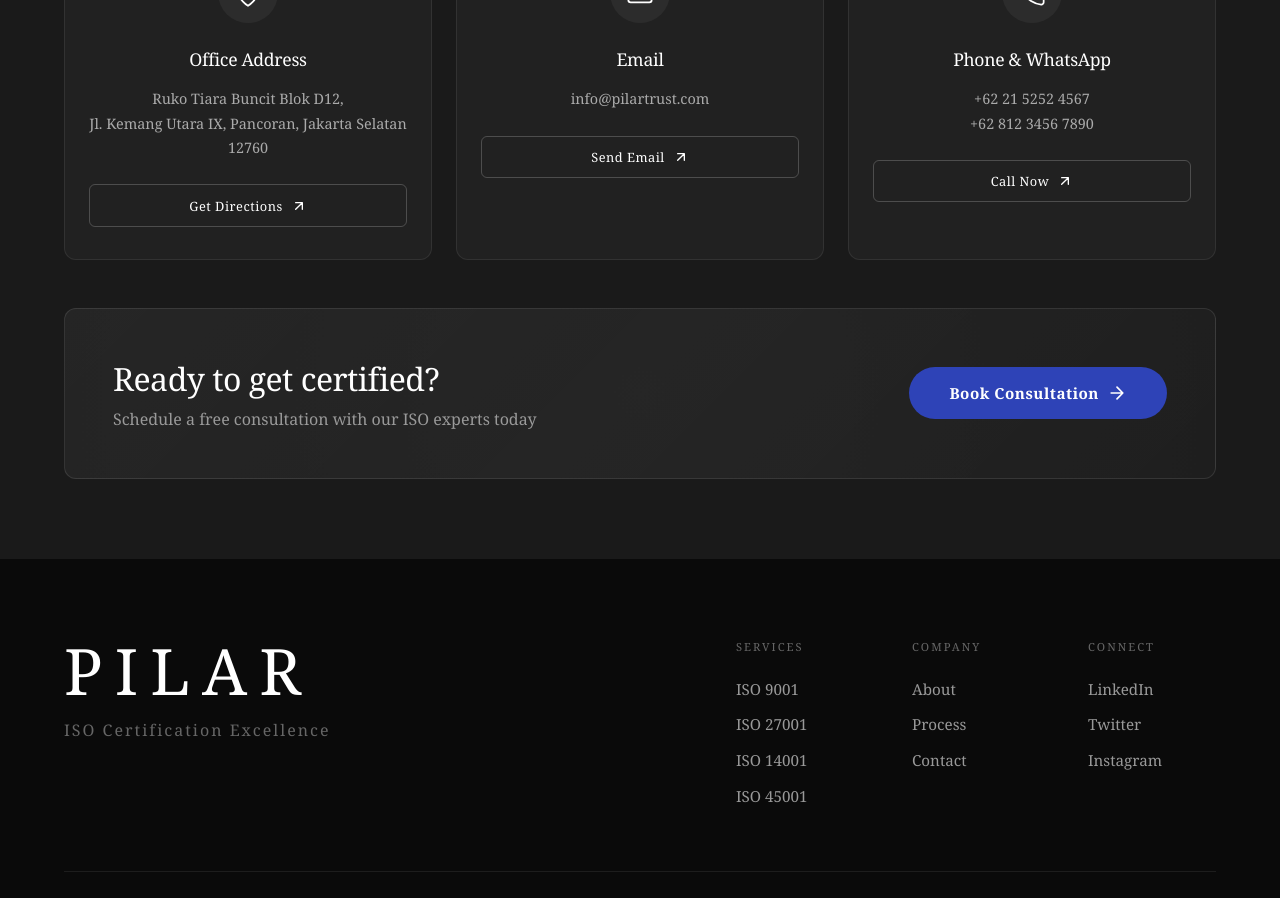
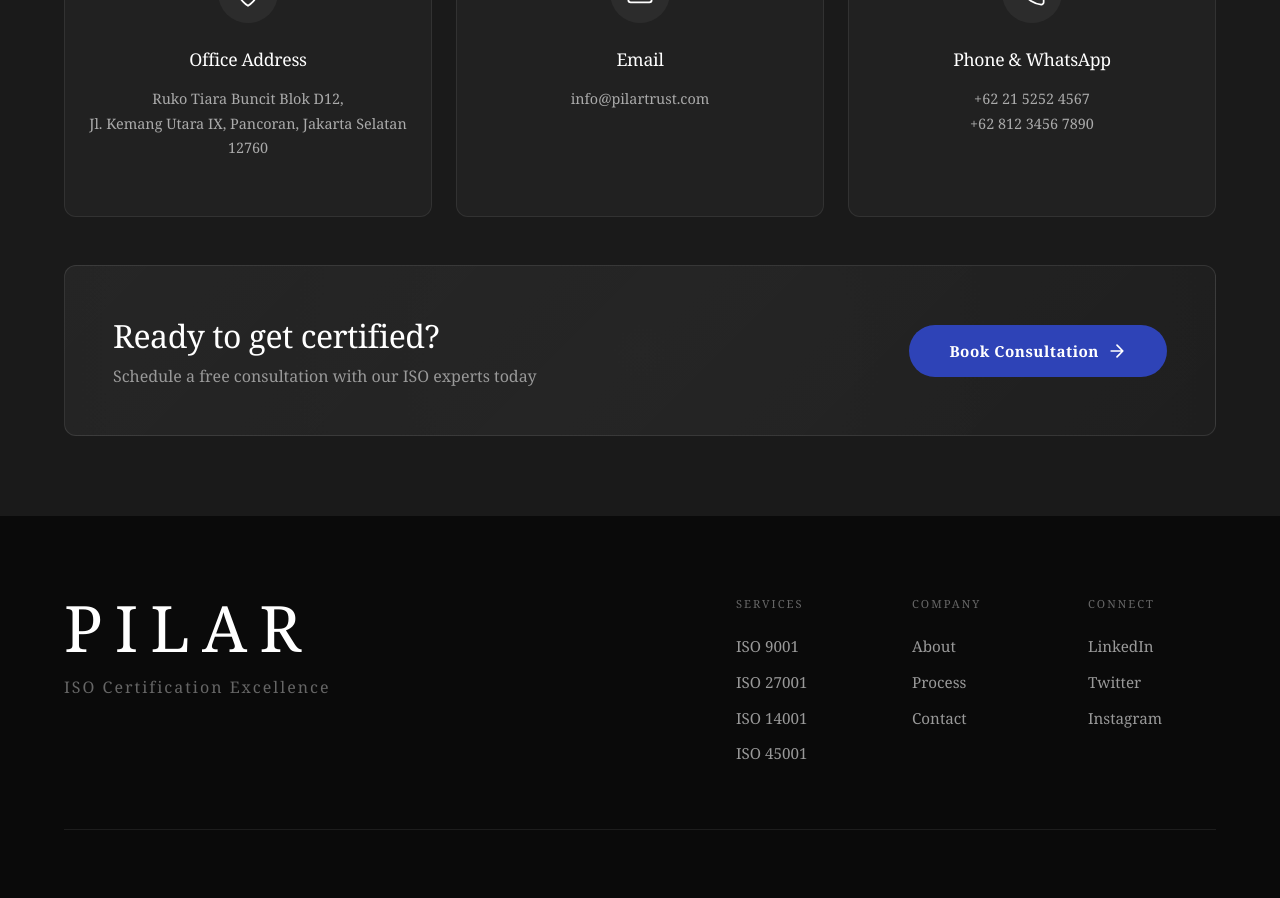
Before and after one commit to Antoniyo123/pilartrust, a React (Create React App) app: page / in a window 1280 px wide. Shown: the part 3440-4338 px from the top of the page. Built offline with nearby package versions, Linux system fonts and the light colour scheme.

Commit message:
change code'

```diff
--- a/src/components/Contact.jsx
+++ b/src/components/Contact.jsx
@@ -1,7 +1,14 @@
-import React, {useState} from 'react';
+import React, { useState } from 'react';
 import '../styles/Contact.css';
 
 const Contact = () => {
+  // state sekarang BENAR-BENAR dipakai
+  const [selectedService, setSelectedService] = useState(null);
+
+  const handleServicePage = (serviceId = 'consultation') => {
+    setSelectedService(serviceId);
+    window.location.href = '/getintouch';
+  };
 
   // Brands/Companies that have been handled
   const brands = [
@@ -22,27 +29,25 @@ const Contact = () => {
     'PT ADHI KARYA'
   ];
 
-  const handleServicePage = (serviceId) => {
-    // Navigate to service detail page
-    window.location.href = `/getintouch`;
-    // Or if using React Router: navigate(`/services/${serviceId}`);
-  };
-
   return (
     <section className="contact" id="contact">
       <div className="contact__container">
+
         {/* Header */}
         <div className="contact__header">
           <h2 className="contact__title">Get Your ISO Certification</h2>
-          <p className="contact__subtitle">Contact us today for a free consultation</p>
+          <p className="contact__subtitle">
+            Contact us today for a free consultation
+          </p>
         </div>
 
         {/* Running Text - Trusted Companies */}
         <div className="contact__brands">
-          <div className="contact__brands-label">Trusted by Leading Companies</div>
+          <div className="contact__brands-label">
+            Trusted by Leading Companies
+          </div>
           <div className="contact__brands-wrapper">
             <div className="contact__brands-track">
-              {/* Duplicate brands for seamless loop */}
               {[...brands, ...brands].map((brand, index) => (
                 <div key={index} className="contact__brand-item">
                   {brand}
@@ -55,6 +60,8 @@ const Contact = () => {
         <div className="contact__content">
           {/* Contact Cards */}
           <div className="contact__grid">
+
+            {/* Address */}
             <div className="contact__card">
               <div className="contact__card-icon">
                 <svg xmlns="http://www.w3.org/2000/svg" width="28" height="28" viewBox="0 0 24 24" fill="none" stroke="currentColor" strokeWidth="1.5" strokeLinecap="round" strokeLinejoin="round">
@@ -68,14 +75,9 @@ const Contact = () => {
                 Jl. Kemang Utara IX, Pancoran, Jakarta Selatan<br />
                 12760
               </p>
-              <button className="contact__card-button">
-                Get Directions
-                <svg xmlns="http://www.w3.org/2000/svg" width="16" height="16" viewBox="0 0 24 24" fill="none" stroke="currentColor" strokeWidth="2" strokeLinecap="round" strokeLinejoin="round">
-                  <path d="M7 17L17 7M7 7h10v10"/>
-                </svg>
-              </button>
             </div>
 
+            {/* Email */}
             <div className="contact__card">
               <div className="contact__card-icon">
                 <svg xmlns="http://www.w3.org/2000/svg" width="28" height="28" viewBox="0 0 24 24" fill="none" stroke="currentColor" strokeWidth="1.5" strokeLinecap="round" strokeLinejoin="round">
@@ -85,17 +87,11 @@ const Contact = () => {
               </div>
               <h3 className="contact__card-label">Email</h3>
               <p className="contact__card-info">
-                info@pilartrust.com<br />
-
+                info@pilartrust.com
               </p>
-              <button className="contact__card-button">
-                Send Email
-                <svg xmlns="http://www.w3.org/2000/svg" width="16" height="16" viewBox="0 0 24 24" fill="none" stroke="currentColor" strokeWidth="2" strokeLinecap="round" strokeLinejoin="round">
-                  <path d="M7 17L17 7M7 7h10v10"/>
-                </svg>
-              </button>
             </div>
 
+            {/* Phone */}
             <div className="contact__card">
               <div className="contact__card-icon">
                 <svg xmlns="http://www.w3.org/2000/svg" width="28" height="28" viewBox="0 0 24 24" fill="none" stroke="currentColor" strokeWidth="1.5" strokeLinecap="round" strokeLinejoin="round">
@@ -107,29 +103,28 @@ const Contact = () => {
                 +62 21 5252 4567<br />
                 +62 812 3456 7890
               </p>
-              <button className="contact__card-button">
-                Call Now
-                <svg xmlns="http://www.w3.org/2000/svg" width="16" height="16" viewBox="0 0 24 24" fill="none" stroke="currentColor" strokeWidth="2" strokeLinecap="round" strokeLinejoin="round">
-                  <path d="M7 17L17 7M7 7h10v10"/>
-                </svg>
-              </button>
             </div>
           </div>
 
-          {/* CTA Section */}
+          {/* CTA */}
           <div className="contact__cta">
             <div className="contact__cta-content">
               <h3 className="contact__cta-title">Ready to get certified?</h3>
-              <p className="contact__cta-text">Schedule a free consultation with our ISO experts today</p>
+              <p className="contact__cta-text">
+                Schedule a free consultation with our ISO experts today
+              </p>
             </div>
-            <button className="contact__cta-button"
-            onClick={() => handleServicePage}>
+            <button
+              className="contact__cta-button"
+              onClick={() => handleServicePage('iso-consultation')}
+            >
               Book Consultation
               <svg xmlns="http://www.w3.org/2000/svg" width="20" height="20" viewBox="0 0 24 24" fill="none" stroke="currentColor" strokeWidth="2" strokeLinecap="round" strokeLinejoin="round">
                 <path d="M5 12h14M12 5l7 7-7 7"/>
               </svg>
             </button>
           </div>
+
         </div>
       </div>
     </section>
```
